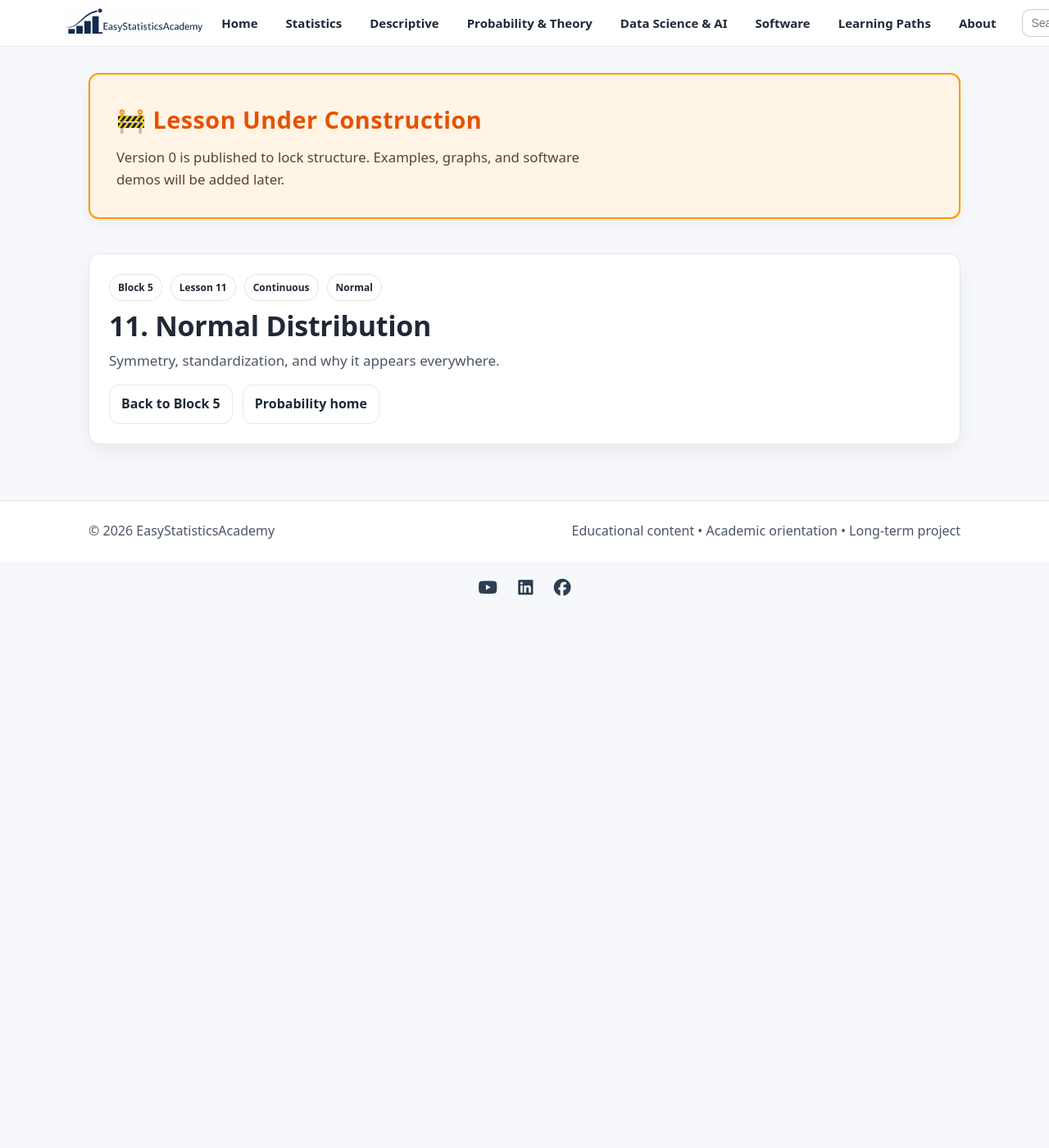
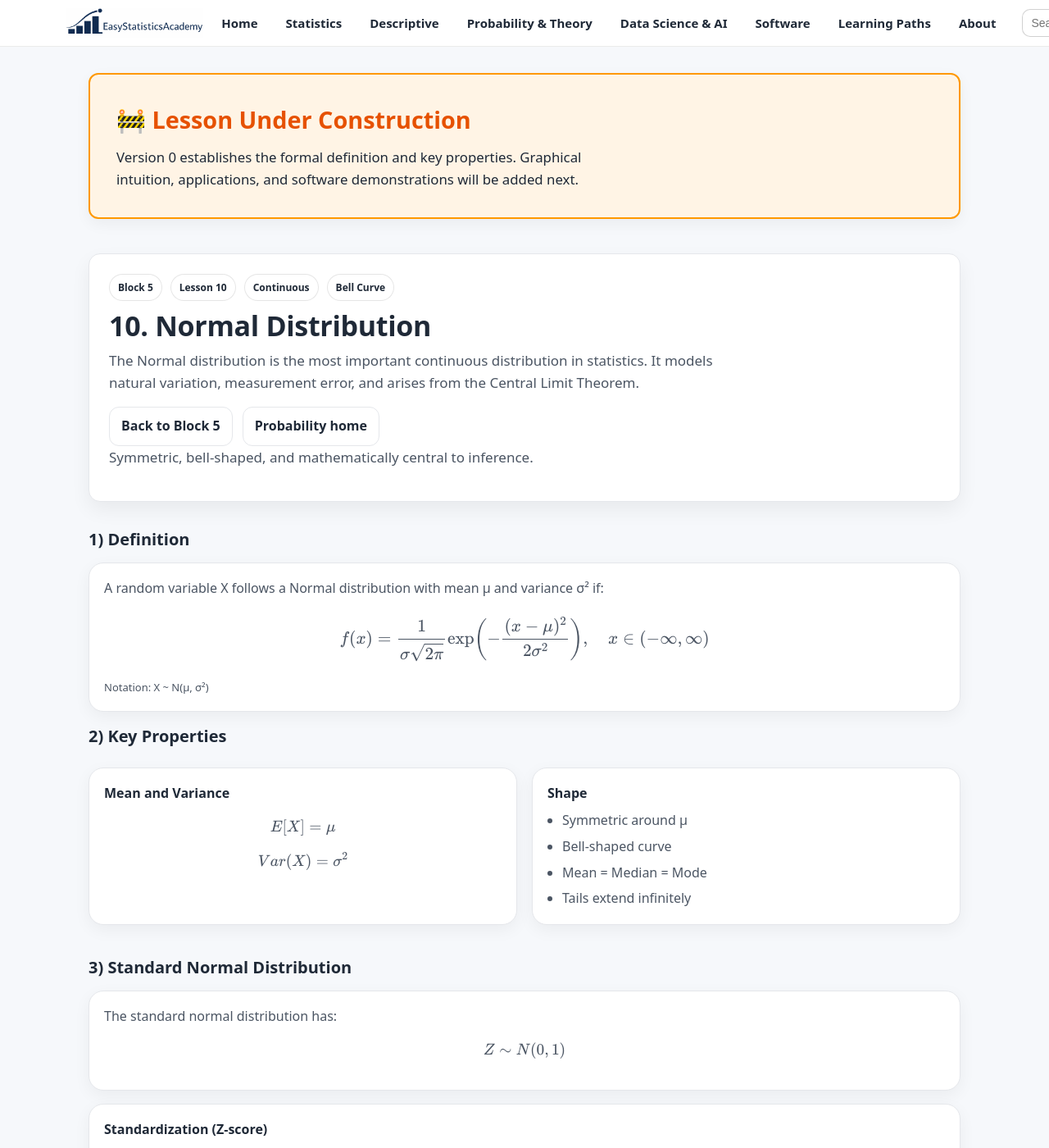
Before and after one commit to ammar-homaida-statistics/easystatisticsacademy, a Jekyll site: the page built from probability/distributions/normal-distribution/index.md, in a window 1280 px wide and 1400 px high. Shown: the whole window at 82% size. Built offline with Jekyll 4.4.1, drawn with Linux system fonts in a browser that asks for light colours; some of the changed text lies outside the part shown.

Commit message:
Add lesson content

```diff
--- a/probability/distributions/normal-distribution/index.md
+++ b/probability/distributions/normal-distribution/index.md
@@ -1,28 +1,31 @@
 ---
 layout: default
-title: "11. Normal Distribution"
-description: "The central continuous model: Normal(μ, σ²) and standardization."
+title: "10. Normal Distribution"
+description: "The Normal distribution: bell-shaped symmetry, mean and variance, standardization, and why it dominates statistical theory."
 permalink: /probability/distributions/normal-distribution/
 sidebar: false
 ---
 
+<!-- UNDER CONSTRUCTION NOTICE -->
 <section class="section section-slim">
   <div class="callout" style="background:#fff4e5; border:2px solid #ff9800; padding:2rem; border-radius:12px;">
     <div class="callout-copy">
-      <h2 style="margin-top:0; color:#e65100; font-size:1.8rem; letter-spacing:0.5px;">🚧 Lesson Under Construction</h2>
-      <p style="margin:0; font-size:1.05rem; color:#5d4037; line-height:1.6;">
-        Version 0 is published to lock structure. Examples, graphs, and software demos will be added later.
+      <h2 style="margin-top:0; color:#e65100; font-size:1.8rem;">🚧 Lesson Under Construction</h2>
+      <p style="margin:0; font-size:1.05rem;">
+        Version 0 establishes the formal definition and key properties.
+        Graphical intuition, applications, and software demonstrations will be added next.
       </p>
     </div>
   </div>
 </section>
 
+<!-- ✅ Continue Reading Tracking -->
 <script>
   (function () {
     var KEY = "esa_continue_probability_distributions_lesson_v0";
     localStorage.setItem(KEY, JSON.stringify({
       url: "/probability/distributions/normal-distribution/",
-      label: "Lesson 11 — Normal Distribution",
+      label: "Lesson 10 — Normal Distribution",
       ts: Date.now()
     }));
   })();
@@ -33,18 +36,190 @@ sidebar: false
     <div class="hero-copy">
       <div class="badge-row">
         <span class="badge">Block 5</span>
-        <span class="badge">Lesson 11</span>
+        <span class="badge">Lesson 10</span>
         <span class="badge">Continuous</span>
-        <span class="badge">Normal</span>
+        <span class="badge">Bell Curve</span>
       </div>
 
-      <h1>11. Normal Distribution</h1>
-      <p class="lead">Symmetry, standardization, and why it appears everywhere.</p>
+      <h1>10. Normal Distribution</h1>
+
+      <p class="lead">
+        The Normal distribution is the most important continuous distribution in statistics.
+        It models natural variation, measurement error, and arises from the Central Limit Theorem.
+      </p>
 
       <div class="hero-actions">
         <a class="btn btn-outline" href="/probability/distributions/">Back to Block 5</a>
         <a class="btn btn-outline" href="/probability/">Probability home</a>
       </div>
+
+      <p class="muted-mini">
+        Symmetric, bell-shaped, and mathematically central to inference.
+      </p>
     </div>
   </div>
 </section>
+
+<section class="section">
+  <div class="section-head">
+    <h2>1) Definition</h2>
+  </div>
+
+  <div class="card">
+    <p>
+      A random variable X follows a Normal distribution with mean μ and variance σ² if:
+    </p>
+
+    <p style="font-size:1.1rem;">
+      $$
+      f(x) =
+      \frac{1}{\sigma \sqrt{2\pi}}
+      \exp\!\left(
+        -\frac{(x-\mu)^2}{2\sigma^2}
+      \right),
+      \quad x \in (-\infty, \infty)
+      $$
+    </p>
+
+    <p class="muted-mini">
+      Notation: X ~ N(μ, σ²)
+    </p>
+  </div>
+</section>
+
+<section class="section">
+  <div class="section-head">
+    <h2>2) Key Properties</h2>
+  </div>
+
+  <div class="grid grid-2">
+    <div class="card">
+      <h3>Mean and Variance</h3>
+      <p style="margin:0;">
+        $$
+        E[X] = \mu
+        $$
+      </p>
+      <p style="margin-top:.5rem;">
+        $$
+        Var(X) = \sigma^2
+        $$
+      </p>
+    </div>
+
+    <div class="card">
+      <h3>Shape</h3>
+      <ul class="bullets">
+        <li>Symmetric around μ</li>
+        <li>Bell-shaped curve</li>
+        <li>Mean = Median = Mode</li>
+        <li>Tails extend infinitely</li>
+      </ul>
+    </div>
+  </div>
+</section>
+
+<section class="section">
+  <div class="section-head">
+    <h2>3) Standard Normal Distribution</h2>
+  </div>
+
+  <div class="card">
+    <p>
+      The standard normal distribution has:
+    </p>
+    <p style="margin:0;">
+      $$
+      Z \sim N(0,1)
+      $$
+    </p>
+  </div>
+
+  <div class="card" style="margin-top:1rem;">
+    <h3>Standardization (Z-score)</h3>
+    <p style="margin:0;">
+      $$
+      Z = \frac{X - \mu}{\sigma}
+      $$
+    </p>
+    <p class="muted-mini" style="margin-top:.5rem;">
+      Converts any normal variable to standard normal.
+    </p>
+  </div>
+</section>
+
+<section class="section">
+  <div class="section-head">
+    <h2>4) The 68–95–99.7 Rule</h2>
+  </div>
+
+  <div class="card">
+    <ul class="bullets">
+      <li>≈ 68% within μ ± 1σ</li>
+      <li>≈ 95% within μ ± 2σ</li>
+      <li>≈ 99.7% within μ ± 3σ</li>
+    </ul>
+  </div>
+
+  <p class="muted-mini" style="margin-top:.75rem;">
+    This empirical rule explains why normal distributions appear stable and predictable.
+  </p>
+</section>
+
+<section class="section">
+  <div class="section-head">
+    <h2>5) Why Normal Is So Important</h2>
+  </div>
+
+  <div class="card">
+    <ul class="bullets">
+      <li>Central Limit Theorem</li>
+      <li>Measurement errors</li>
+      <li>Sampling distributions</li>
+      <li>Foundation of confidence intervals and hypothesis testing</li>
+    </ul>
+  </div>
+</section>
+
+<section class="section section-slim">
+  <div class="callout">
+    <div class="callout-copy">
+      <h2>Outcome of this lesson</h2>
+      <ul class="bullets">
+        <li>Define the Normal distribution formally</li>
+        <li>Understand μ and σ² roles</li>
+        <li>Standardize using Z-scores</li>
+        <li>Recognize why normal dominates inference</li>
+      </ul>
+    </div>
+  </div>
+</section>
+
+<section class="section section-slim">
+  <div class="callout">
+    <div class="callout-copy">
+      <h2>Next step</h2>
+      <p style="margin:0;">
+        Next, we study the Chi-Square distribution,
+        which builds directly from the Normal.
+      </p>
+
+      <div class="pill-row" style="margin-top:1rem;">
+        <a class="btn" href="/probability/distributions/chi-square-distribution/">
+          Next lesson: 11. Chi-Square Distribution →
+        </a>
+      </div>
+    </div>
+
+    <div class="callout-side">
+      <div class="mini" style="border-left:4px solid #1a73e8; padding-left:12px;">
+        <div class="mini-title" style="color:#1a73e8;">Previous lesson</div>
+        <div class="mini-body">
+          <a href="/probability/distributions/gamma-distribution/" style="color:#1a73e8; text-decoration:underline;">
+            Lesson 9 — Gamma Distribution
+          </a>
+        </div>
+      </div>
+    </div>
+  </div>
+</section>
```
